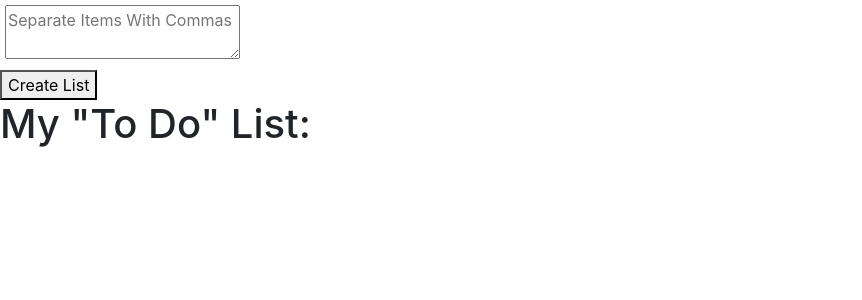
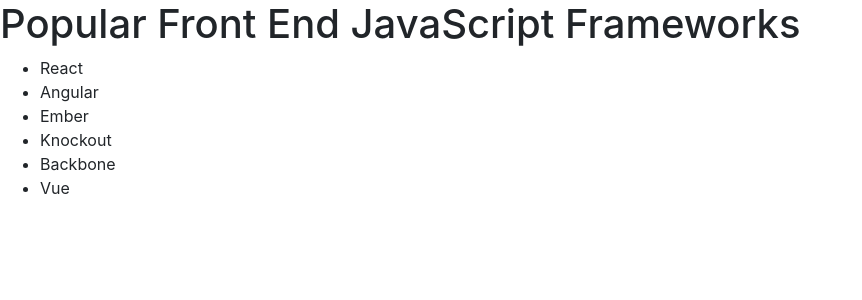
Before and after one commit to sdbeng/controlled-components-demo, a React (Create React App) app: page / in a window 1280 px wide. Shown: the top 300 px of the page, without its empty margins (0-862 px from the left). Built offline with nearby package versions, Linux system fonts and the light colour scheme.

Commit message:
use Array.filter to dynamically filter array

```diff
--- a/src/App.js
+++ b/src/App.js
@@ -3,12 +3,13 @@
 import MyComponent from './components/MyComponent'
 import EventListener from "./components/EventListener";
 import Ternary from "./components/Ternary";
-import DynamicList from "./components/MyTodoList";
+
+import Frameworks from "./components/Frameworks";
 
 function App() {
   return (
   <div>
-  <DynamicList />
+  <Frameworks />
   </div>)
 
 }
--- /dev/null
+++ b/src/components/Frameworks.js
@@ -0,0 +1,35 @@
+/* React: Give Sibling Elements a Unique Key Attribute
+The last challenge showed how the map method is used to dynamically render a number of elements based on user input. However, there was an important piece missing from that example. When you create an array of elements, each one needs a key attribute set to a unique value. React uses these keys to keep track of which items are added, changed, or removed. This helps make the re-rendering process more efficient when the list is modified in any way. Note that keys only need to be unique between sibling elements, they don't need to be globally unique in your application.
+
+
+The code editor has an array with some front end frameworks and a stateless functional component named Frameworks(). Frameworks() needs to map the array to an unordered list, much like in the last challenge. Finish writing the map callback to return an li element for each framework in the frontEndFrameworks array. This time, make sure to give each li a key attribute, set to a unique value.
+
+Normally, you want to make the key something that uniquely identifies the element being rendered. As a last resort the array index may be used, but typically you should try to use a unique identification. */
+
+import React from 'react'
+
+const frontEndFrameworks = [
+    'React',
+    'Angular',
+    'Ember',
+    'Knockout',
+    'Backbone',
+    'Vue'
+  ];
+
+  function Frameworks() {
+    // const renderFrameworks = null; // change code
+    const renderFrameworks = frontEndFrameworks.map(item => (
+      <li key={item+1}>{item}</li>
+    ))
+    return (
+      <div>
+        <h1>Popular Front End JavaScript Frameworks</h1>
+        <ul>
+          {renderFrameworks}
+        </ul>
+      </div>
+    );
+  };
+
+  export default Frameworks
```
Also changed, not shown: src/components/FilterUsers.js (added, +46 -0 lines).
